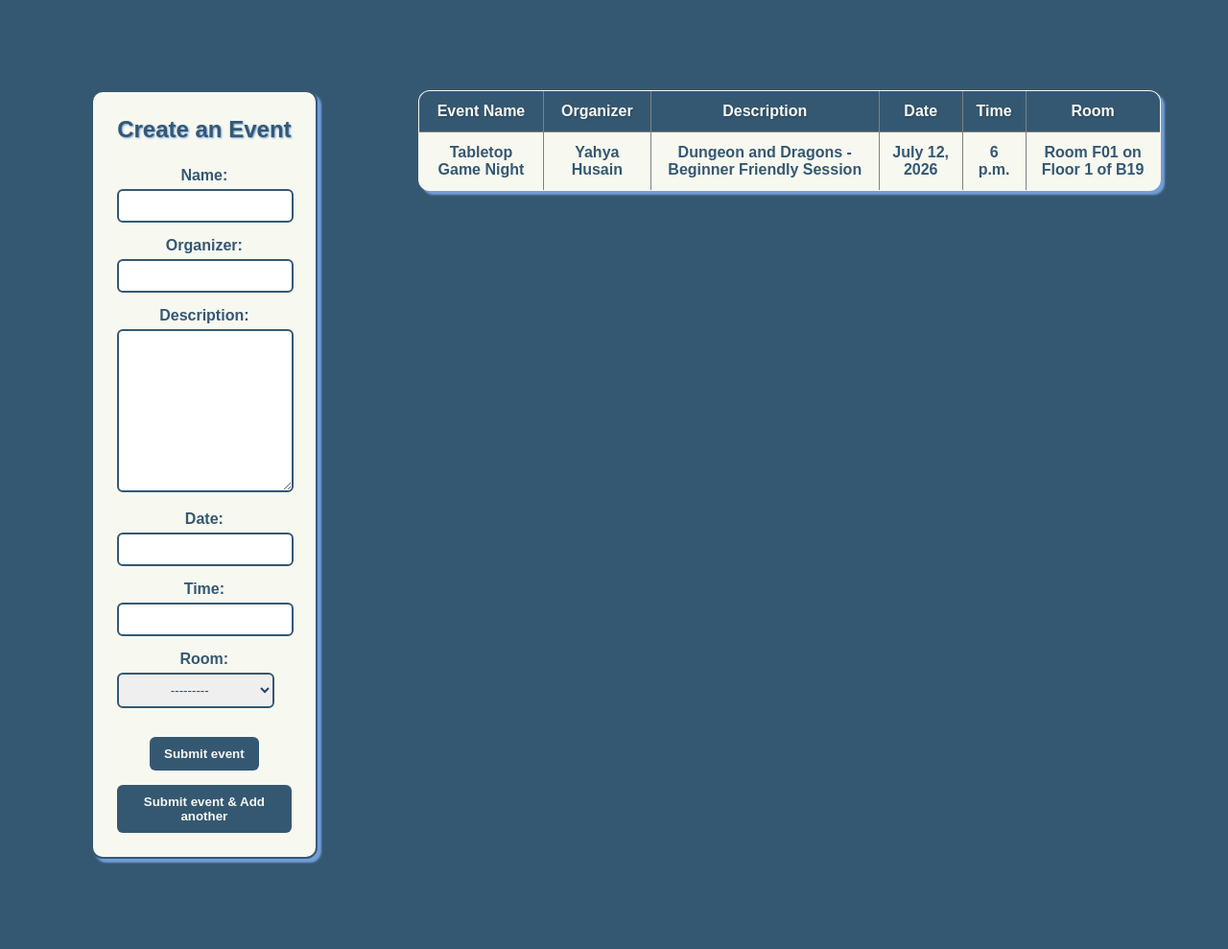
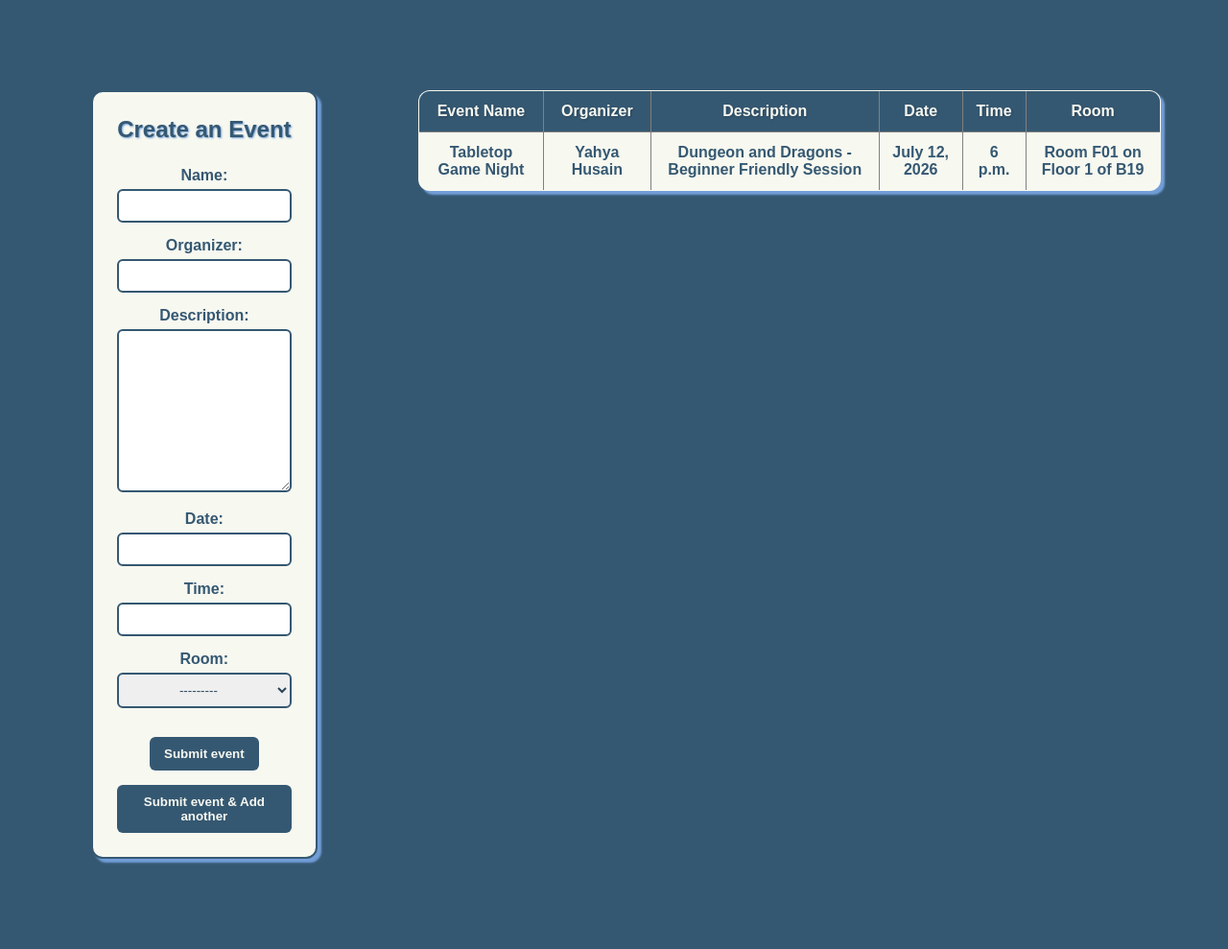
Before and after one commit to CatFlab/Internet-Programming, a Django app: page /Event.html in a window 1280 px wide. Shown: the part 88-1077 px from the top of the page at 96% size. Run offline with Django 5.2, Linux system fonts and the light colour scheme; data comes from the database, SQL or seed files in the repository.

Commit message:
Form formatting

```diff
--- a/pages2/templates/static/css/stylesheet.css
+++ b/pages2/templates/static/css/stylesheet.css
@@ -366,10 +366,11 @@ footer
 .event-form textarea,
 .event-form select
 {
-    width: 90%;
+    width: 100%;
     padding: 8px;
     border: 2px solid #355872;
     border-radius: 6px;
+    box-sizing: border-box;
     font-family: sans-serif;
     color: #2a445a;
 }
```
